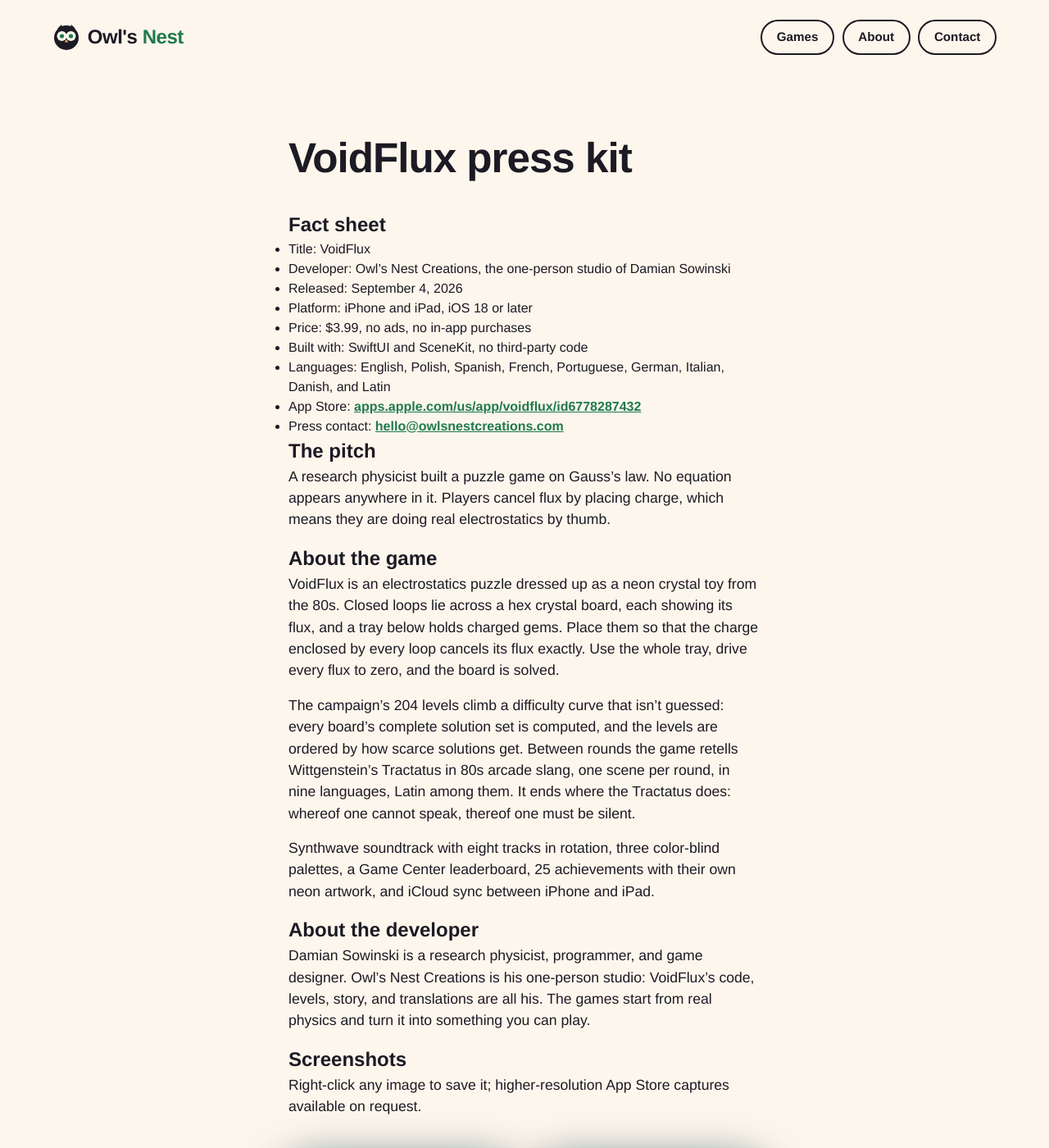
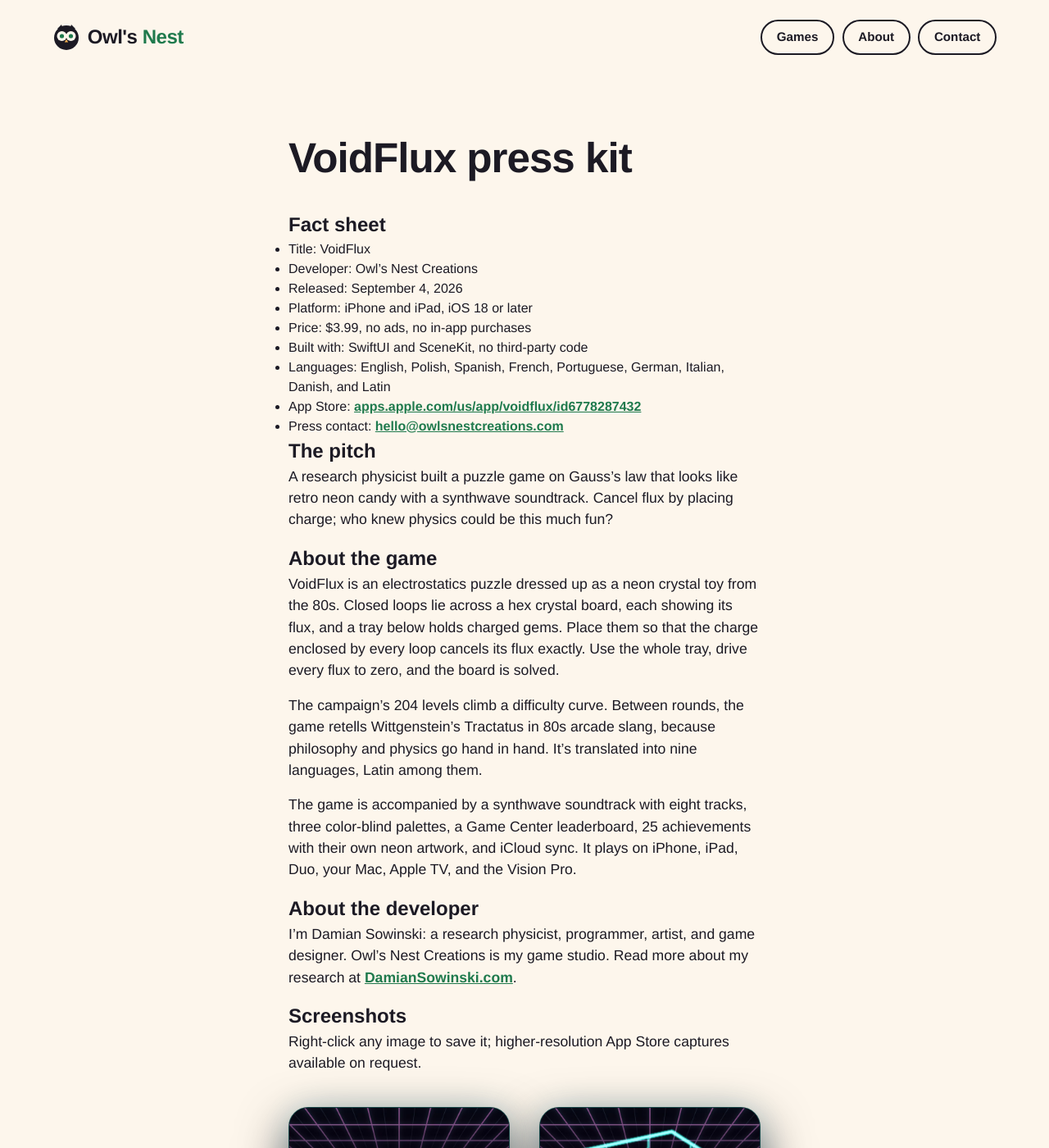
Before and after one commit to EternalTime/OwlsNestCreations, a Jekyll site: the page built from voidflux-press.md, in a window 1280 px wide and 1400 px high. Shown: the whole window at 82% size. Built offline with Jekyll 4.4.1, drawn with Linux system fonts in a browser that asks for light colours.

Commit message:
Press kits: the captain's VoidFlux rewrite, a real link to his website, and the same developer section in the MFS kit

```diff
--- a/voidflux-press.md
+++ b/voidflux-press.md
@@ -12,7 +12,7 @@
 ## Fact sheet
 
 - Title: VoidFlux
-- Developer: Owl's Nest Creations, the one-person studio of Damian Sowinski
+- Developer: Owl's Nest Creations
 - Released: September 4, 2026
 - Platform: iPhone and iPad, iOS 18 or later
 - Price: $3.99, no ads, no in-app purchases
@@ -23,8 +23,8 @@
 
 ## The pitch
 
-A research physicist built a puzzle game on Gauss's law. No equation appears anywhere in it.
-Players cancel flux by placing charge, which means they are doing real electrostatics by thumb.
+A research physicist built a puzzle game on Gauss's law that looks like retro neon candy with a synthwave soundtrack.
+Cancel flux by placing charge; who knew physics could be this much fun?
 
 ## About the game
 
@@ -33,17 +33,18 @@
 Place them so that the charge enclosed by every loop cancels its flux exactly.
 Use the whole tray, drive every flux to zero, and the board is solved.
 
-The campaign's 204 levels climb a difficulty curve that isn't guessed: every board's complete solution set is computed, and the levels are ordered by how scarce solutions get.
-Between rounds the game retells Wittgenstein's Tractatus in 80s arcade slang, one scene per round, in nine languages, Latin among them.
-It ends where the Tractatus does: whereof one cannot speak, thereof one must be silent.
+The campaign's 204 levels climb a difficulty curve.
+Between rounds, the game retells Wittgenstein's Tractatus in 80s arcade slang, because philosophy and physics go hand in hand.
+It's translated into nine languages, Latin among them.
 
-Synthwave soundtrack with eight tracks in rotation, three color-blind palettes, a Game Center leaderboard, 25 achievements with their own neon artwork, and iCloud sync between iPhone and iPad.
+The game is accompanied by a synthwave soundtrack with eight tracks, three color-blind palettes, a Game Center leaderboard, 25 achievements with their own neon artwork, and iCloud sync.
+It plays on iPhone, iPad, Duo, your Mac, Apple TV, and the Vision Pro.
 
 ## About the developer
 
-Damian Sowinski is a research physicist, programmer, and game designer.
-Owl's Nest Creations is his one-person studio: VoidFlux's code, levels, story, and translations are all his.
-The games start from real physics and turn it into something you can play.
+I'm Damian Sowinski: a research physicist, programmer, artist, and game designer.
+Owl's Nest Creations is my game studio.
+Read more about my research at [DamianSowinski.com](https://damiansowinski.com).
 
 ## Screenshots
 
```
Also changed, not shown: mfs-press.md (+4 -4 lines).
